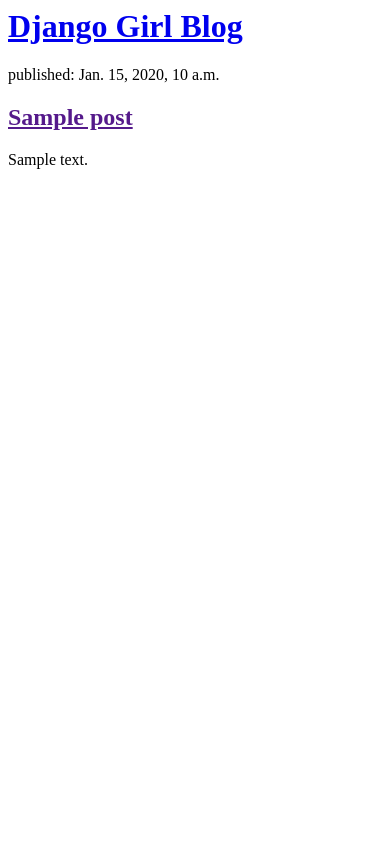
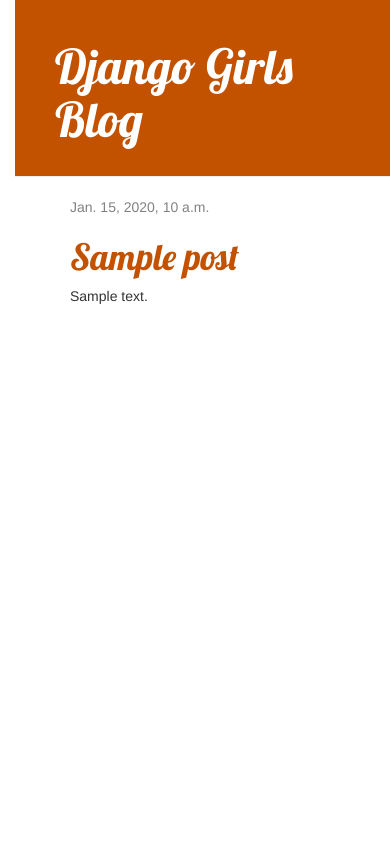
Before and after one commit to Wolverine7/ISQA8210-Blog, a Django app: template blog/templates/blog/post_list.html in a window 390 px wide. Run offline with Django 3.2, Linux system fonts and the light colour scheme; the template is opened without the code that fills it: values that come from a table or form of the project are taken from there, others are empty; tables that the repository leaves empty hold one stand-in row (values such as "Sample post"); some libraries are stand-ins or nearby versions.

Commit message:
Post Detail added

```diff
--- /dev/null
+++ b/blog/templates/blog/base.html
@@ -0,0 +1,24 @@
+<html>
+    <head>
+        <title>Bobo's blog</title>
+        <link rel="stylesheet" href="//maxcdn.bootstrapcdn.com/bootstrap/3.2.0/css/bootstrap.min.css">
+        <link rel="stylesheet" href="//maxcdn.bootstrapcdn.com/bootstrap/3.2.0/css/bootstrap-theme.min.css">
+        <link href="//fonts.googleapis.com/css?family=Lobster&subset=latin,latin-ext" rel="stylesheet" type="text/css">
+
+        {% load static %}
+        <link rel="stylesheet" href="{% static 'css/blog.css' %}">
+    </head>
+    <body>
+    <div class="page-header">
+        <h1><a href="/">Django Girls Blog</a></h1>
+    </div>
+    <div class="content container">
+        <div class="row">
+            <div class="col-md-8">
+            {% block content %}
+            {% endblock %}
+            </div>
+        </div>
+    </div>
+</body>
+</html>
--- a/blog/templates/blog/post_list.html
+++ b/blog/templates/blog/post_list.html
@@ -1,20 +1,13 @@
-<html>
-    <head>
-        <title>Bobo's blog</title>
-    </head>
-    <body>
+{% extends 'blog/base.html' %}
 
-        <div>
-            <h1><a href="/">Django Girl Blog</a></h1>
+{% block content %}
+    {% for post in posts %}
+        <div class="post">
+            <div class="date">
+                {{ post.published_date }}
+            </div>
+           <h1><a href="{% url 'post_detail' pk=post.pk %}">{{ post.title }}</a></h1>
+            <p>{{ post.text|linebreaksbr }}</p>
         </div>
-
-       {% for post in posts %}
-        <div>
-             <p>published: {{ post.published_date }}</p>
-             <h2><a href="">{{ post.title }}</a></h2>
-             <p>{{ post.text|linebreaksbr }}</p>
-         </div>
-       {% endfor %}
-
-    </body>
-</html>
+    {% endfor %}
+{% endblock %}
--- a/blog/urls.py
+++ b/blog/urls.py
@@ -3,4 +3,5 @@
 
 urlpatterns = [
     path('', views.post_list, name='post_list'),
+    path('post/<int:pk>/', views.post_detail, name='post_detail'),
 ]
--- a/blog/views.py
+++ b/blog/views.py
@@ -1,6 +1,7 @@
 from django.shortcuts import render
 from django.utils import timezone
 from .models import Post
+from django.shortcuts import render, get_object_or_404
 
 
 
@@ -8,3 +9,7 @@
 def post_list(request):
     posts = Post.objects.filter(published_date__lte=timezone.now()).order_by('published_date')
     return render(request, 'blog/post_list.html', {'posts':posts})
+
+def post_detail(request, pk):
+    post = get_object_or_404(Post, pk=pk)
+    return render(request, 'blog/post_detail.html', {'post': post})
--- a/mysite/settings.py
+++ b/mysite/settings.py
@@ -117,5 +117,9 @@
 
 # Static files (CSS, JavaScript, Images)
 # https://docs.djangoproject.com/en/2.0/howto/static-files/
+STATICFILES_DIRS = [
+    os.path.join(BASE_DIR, 'mysite/static/')
+]
 
+STATIC_ROOT = os.path.join(BASE_DIR, 'static')
 STATIC_URL = '/static/'
--- /dev/null
+++ b/mysite/static/css/blog.css
@@ -0,0 +1,55 @@
+h1 a, h2 a {
+    color: #C25100;
+    font-family: 'Lobster';
+}
+
+body{
+    padding-left: 15px;
+}
+
+.page-header {
+    background-color: #C25100;
+    margin-top: 0;
+    padding: 20px 20px 20px 40px;
+}
+
+.page-header h1, .page-header h1 a, .page-header h1 a:visited, .page-header h1 a:active {
+    color: #ffffff;
+    font-size: 36pt;
+    text-decoration: none;
+}
+
+.content {
+    margin-left: 40px;
+}
+
+h1, h2, h3, h4 {
+    font-family: 'Lobster', cursive;
+}
+
+.date {
+    color: #828282;
+}
+
+.save {
+    float: right;
+}
+
+.post-form textarea, .post-form input {
+    width: 100%;
+}
+
+.top-menu, .top-menu:hover, .top-menu:visited {
+    color: #ffffff;
+    float: right;
+    font-size: 26pt;
+    margin-right: 20px;
+}
+
+.post {
+    margin-bottom: 70px;
+}
+
+.post h2 a, .post h2 a:visited {
+    color: #000000;
+}
```
Also changed, not shown: blog/templates/blog/post_detail.html (added, +13 -0 lines).
